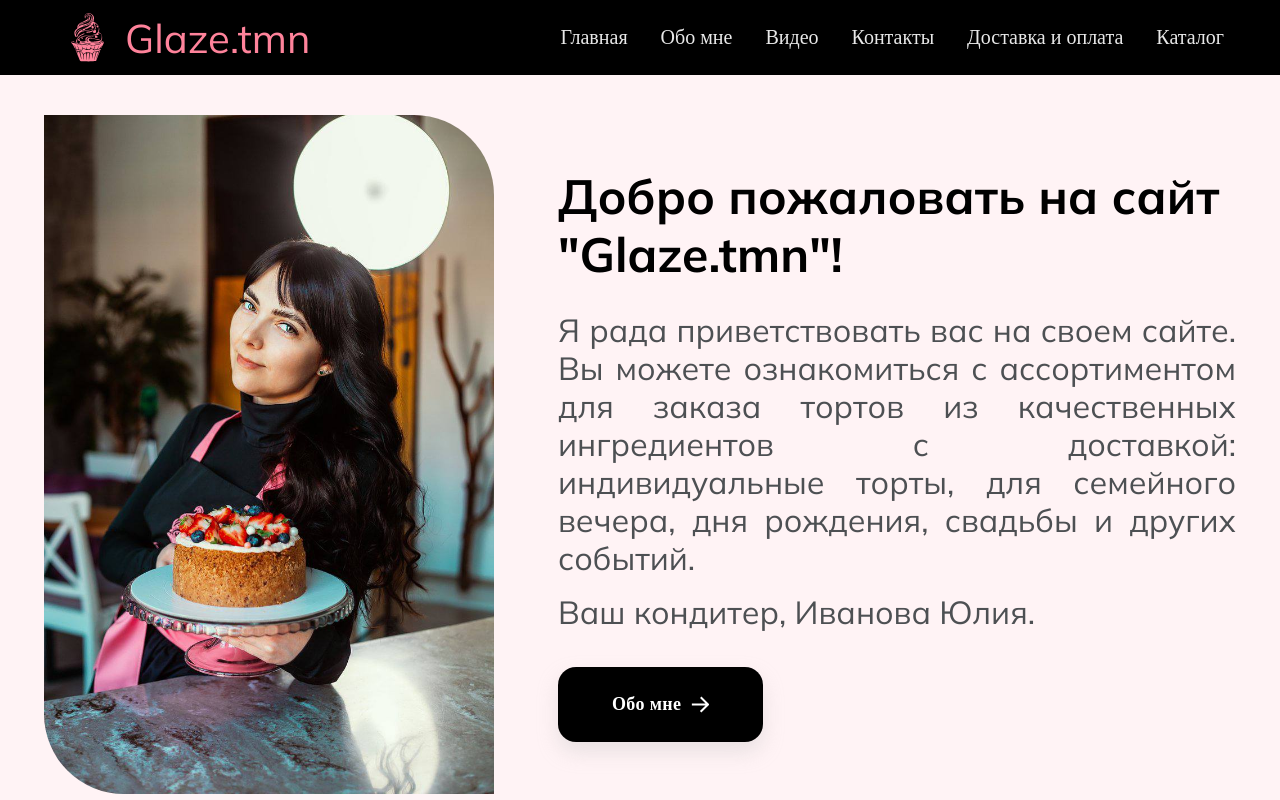
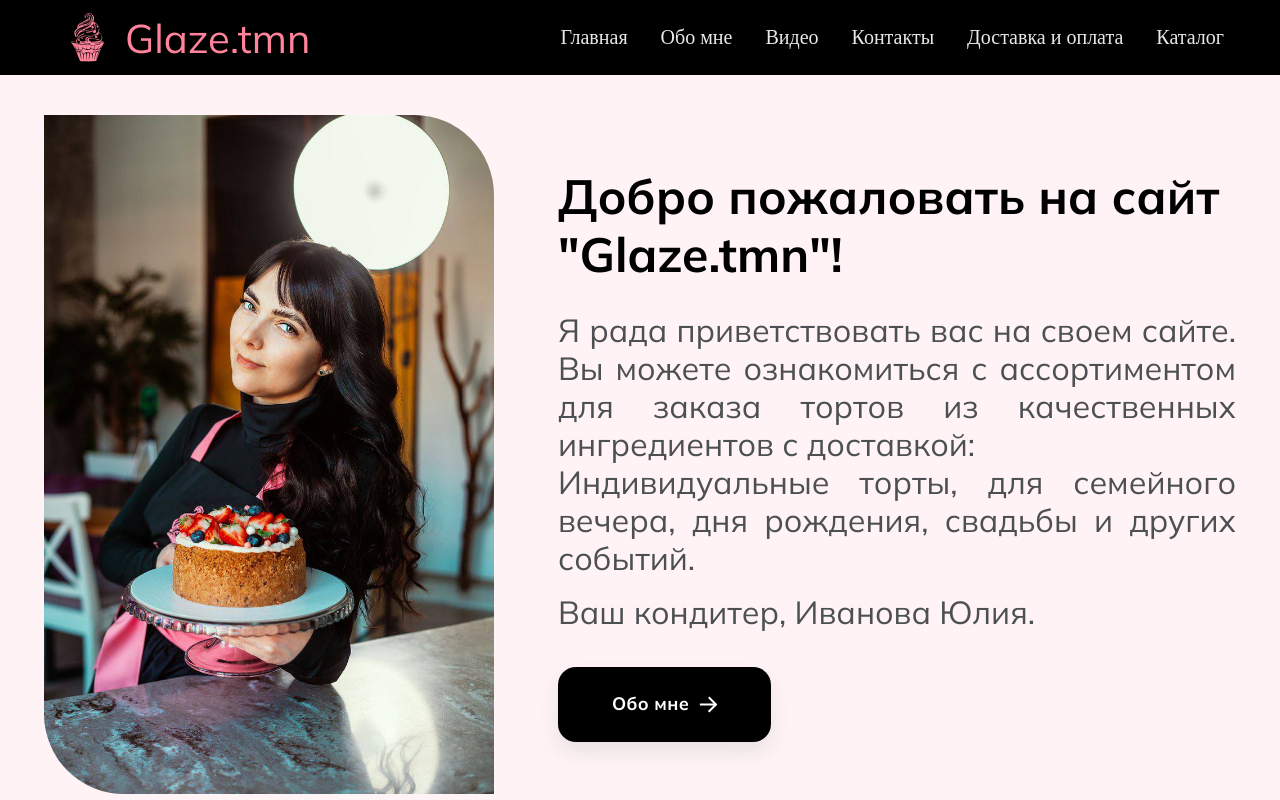
Before and after one commit to ZakirovaVera/DiplomProject_ZakirovaV, a Vue app: page / in a window 1280 px wide. Shown: the top 800 px of the page. Built offline with nearby package versions, Linux system fonts and the light colour scheme.

Commit message:
уюраны лишние шрифты в style

```diff
--- a/src/components/FooterComponent.vue
+++ b/src/components/FooterComponent.vue
@@ -123,7 +123,6 @@ export default {
     &__heading {
         color: $colorSite;
         font-size: 25px;
-        font-family: DM Serif Display;
         font-weight: 400;
         line-height: 31.25px;
         word-wrap: break-word;
@@ -137,7 +136,6 @@ export default {
 
     &__text {
         color: $colorWhite;
-        font-family: Jost;
         font-size: 22px;
         font-style: normal;
         font-weight: 400;
--- a/src/pages/AboutMePage.vue
+++ b/src/pages/AboutMePage.vue
@@ -41,8 +41,6 @@ import 'swiper/css';
 
 import 'swiper/css/navigation';
 import 'swiper/css/pagination';
-
-//   import './style.css';
 
 // import required modules
 import { Navigation, Pagination, Mousewheel, Keyboard } from 'swiper/modules';
--- a/src/pages/HomePage.vue
+++ b/src/pages/HomePage.vue
@@ -7,8 +7,10 @@
             <div class="promo__info">
                 <h3 class="promo__title">Добро пожаловать на сайт "{{ infoLogo.nameFirma }}"!</h3>
                 <p class="promo__text">Я рада приветствовать вас на своем сайте. Вы можете ознакомиться с ассортиментом для
-                    заказа тортов из качественных ингредиентов с доставкой: индивидуальные торты, для семейного вечера, дня
-                    рождения, свадьбы и других событий.</p>
+                    заказа тортов из качественных ингредиентов с доставкой:
+                    <br>
+                    Индивидуальные торты, для семейного вечера, дня рождения, свадьбы и других событий.
+                </p>
                 <p class="promo__text">Ваш кондитер, {{ infoLogo.confectionersName }}.</p>
                 <router-link class="promo__btn" to="/about"><span>Обо мне</span>
                     <svg width="18" height="17" viewBox="0 0 18 17" fill="none" xmlns="http://www.w3.org/2000/svg">
@@ -54,11 +56,11 @@
     <div class="swiperReviews center">
         <div class="swiperReviews-box">
             <h2 class="swiperReviews__title">Отзывы</h2>
-        <swiper :slidesPerView="3" :spaceBetween="30" :pagination="{
-            clickable: true,
-        }" :modules="modules" class="mySwiper">
-            <swiper-slide v-for="item in reviewsSwiper" :key="index"><img :src="item" alt="отзывы"></swiper-slide>
-        </swiper>
+            <swiper :slidesPerView="3" :spaceBetween="30" :pagination="{
+                clickable: true,
+            }" :modules="modules" class="mySwiper">
+                <swiper-slide v-for="item in reviewsSwiper" :key="index"><img :src="item" alt="отзывы"></swiper-slide>
+            </swiper>
         </div>
     </div>
 </template>
@@ -104,7 +106,8 @@ export default {
 
 .swiperReviews {
     padding-bottom: 60px;
-    &-box{
+
+    &-box {
         padding: 0 4px 0;
     }
 
@@ -206,7 +209,6 @@ export default {
         gap: 10px;
         color: $colorFon;
         text-align: center;
-        font-family: Jost;
         font-size: 18px;
         font-style: normal;
         font-weight: 600;
@@ -294,5 +296,4 @@ export default {
             text-align: justify;
         }
     }
-}
-</style>
+}</style>
```
